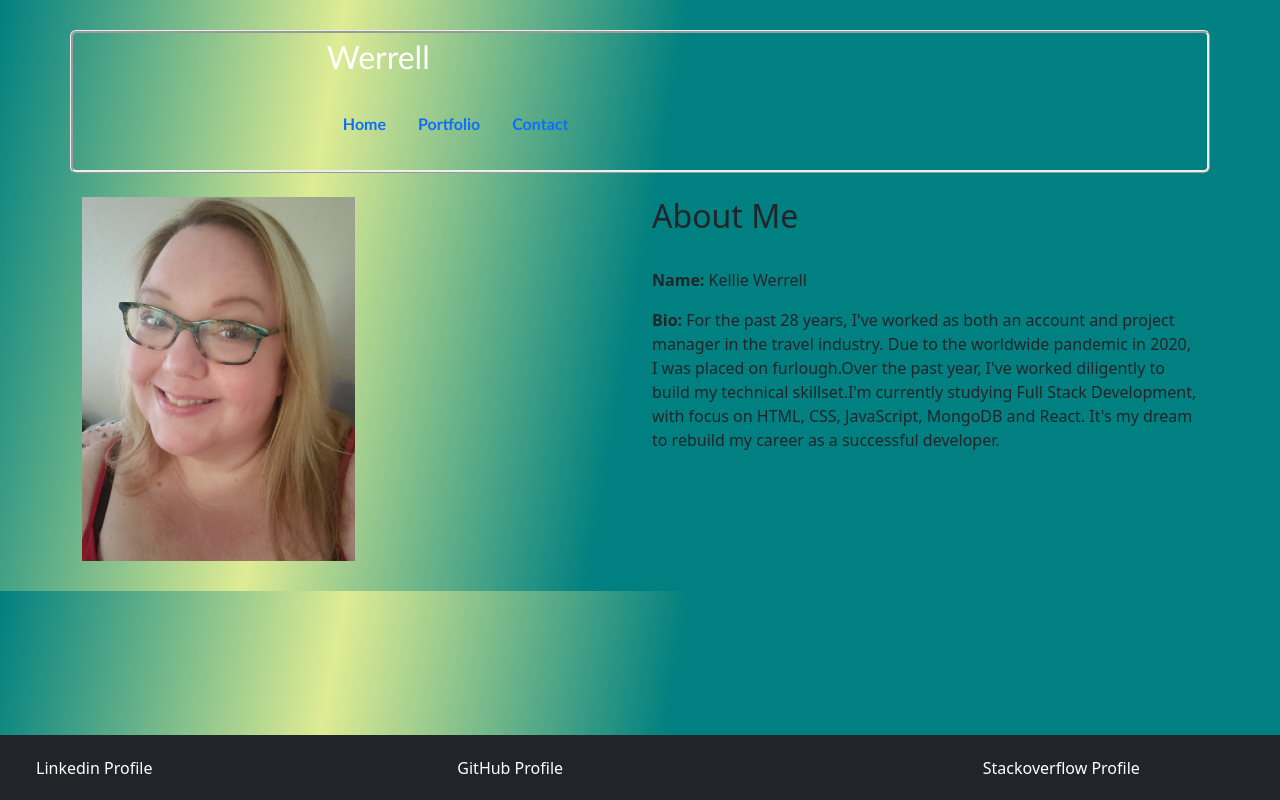
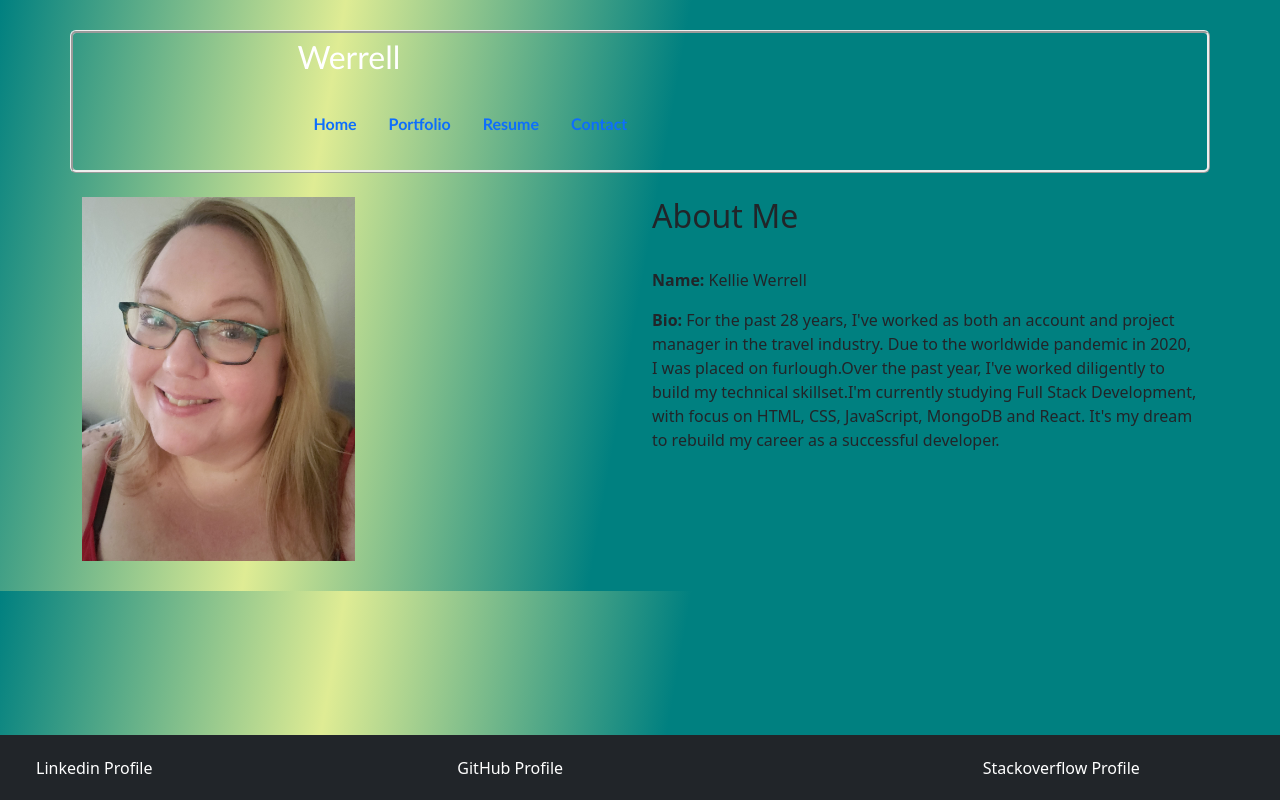
Before and after one commit to Kwerrell73/my-portfolio, a React (Create React App) app: page / in a window 1280 px wide. Built offline with nearby package versions, Linux system fonts and the light colour scheme.

Commit message:
added resume page and pdf

```diff
--- a/src/components/NavTabs.js
+++ b/src/components/NavTabs.js
@@ -2,7 +2,7 @@ import React from 'react';
 
 // Props are passed through our functional component.
 function NavTabs(props) {
-  const tabs = ['Home', 'Portfolio', 'Contact'];
+  const tabs = ['Home', 'Portfolio', 'Resume','Contact'];
   return (
     <header class="container">
       <div class="row justify-content-between">
--- a/src/components/PortfolioContainer.js
+++ b/src/components/PortfolioContainer.js
@@ -3,7 +3,9 @@ import NavTabs from './NavTabs';
 import Home from './pages/Home';
 import Portfolio from './pages/Portfolio';
 import Contact from './pages/Contact';
+import Resume from './pages/Resume';
 import Footer from './Footer'
+
 
 function MainPage() {
   // Using useState, set the default value for currentPage to 'Home'
@@ -14,6 +16,8 @@ function MainPage() {
     switch (currentPage) {
       case 'Portfolio':
         return <Portfolio />;
+        case 'Resume':
+        return <Resume />;
       case 'Contact':
         return <Contact />;
       default:
--- /dev/null
+++ b/src/components/pages/Resume.js
@@ -0,0 +1,46 @@
+import React from 'react';
+import "../../App.css";
+import 'bootstrap/dist/css/bootstrap.min.css';
+import resumePDF from "../../assets/docs/DevResume_2021.pdf";
+
+function Resume() {
+  return (
+
+    <section>
+
+
+      <div class="col-sm">
+        <br></br>
+        <br></br>
+        <div>
+          <h2>Resume:</h2>
+
+          <div id="resume" class="container">
+            <div class="card text-left border border-primary bg-secondary">
+              <div class="card-body text-left">
+                <h5 class="card-title">Resume:</h5>
+
+                <a id="resume2" class="nav-link active" href={resumePDF}>Click here to view or download my
+                  resume.</a>
+<br></br>
+                <h5>Skills:</h5>
+
+                <div id="resume" class="container">
+                  <div class="card text-left bg-secondary">
+                    <div class="card-body text-left">
+                     <p>HTMl, CSS, JavaScript, Node, Express, Sequelize, mySQL, MongoDB, React, Git, GitHub, Heroku, MS Office  </p>
+
+                    </div>
+                  </div>
+                </div>
+              </div>
+            </div>
+          </div>
+        </div>
+      </div>
+
+    </section >
+  );
+}
+
+export default Resume;
```
Also changed, not shown: 1 other file (tests, documents, lock files or other folders).
